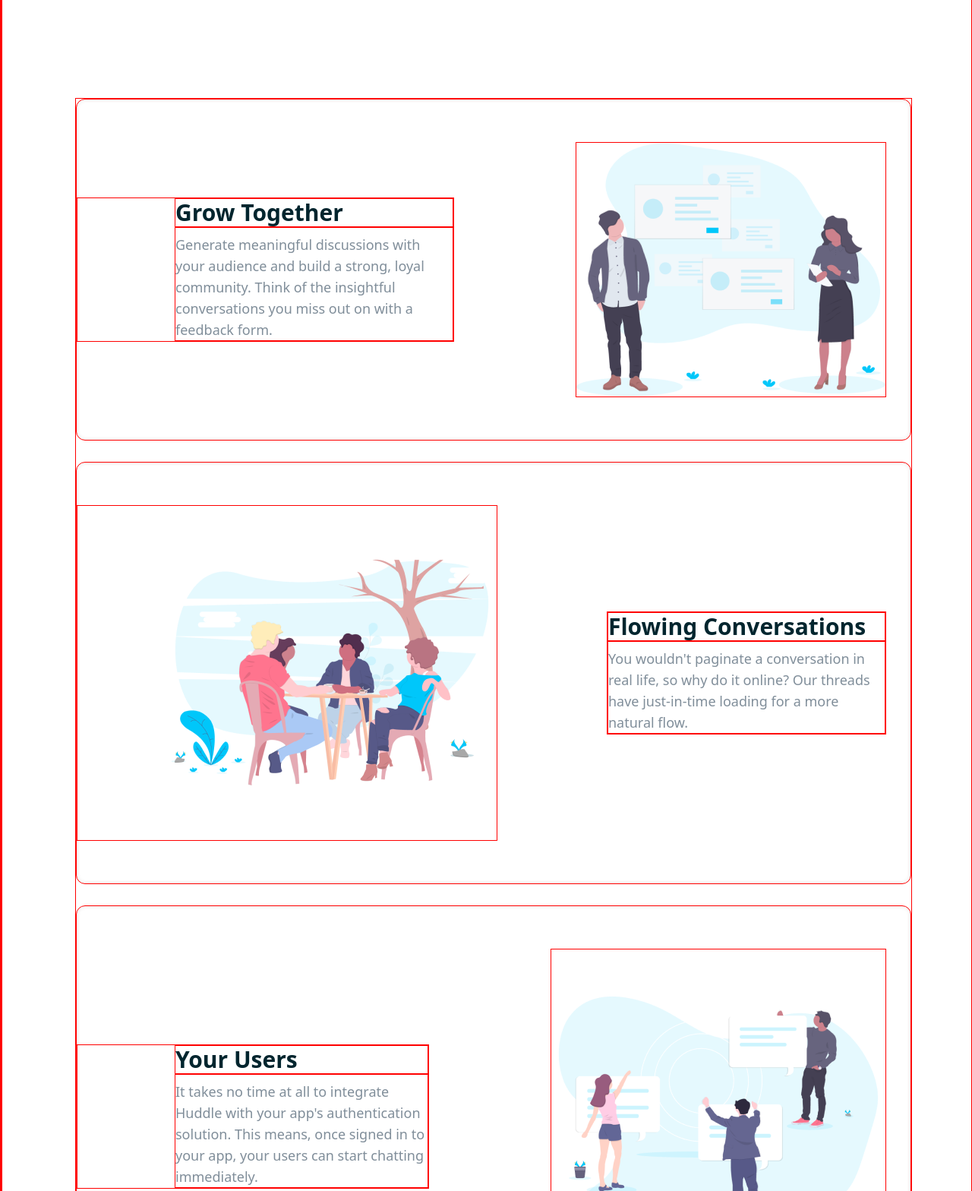
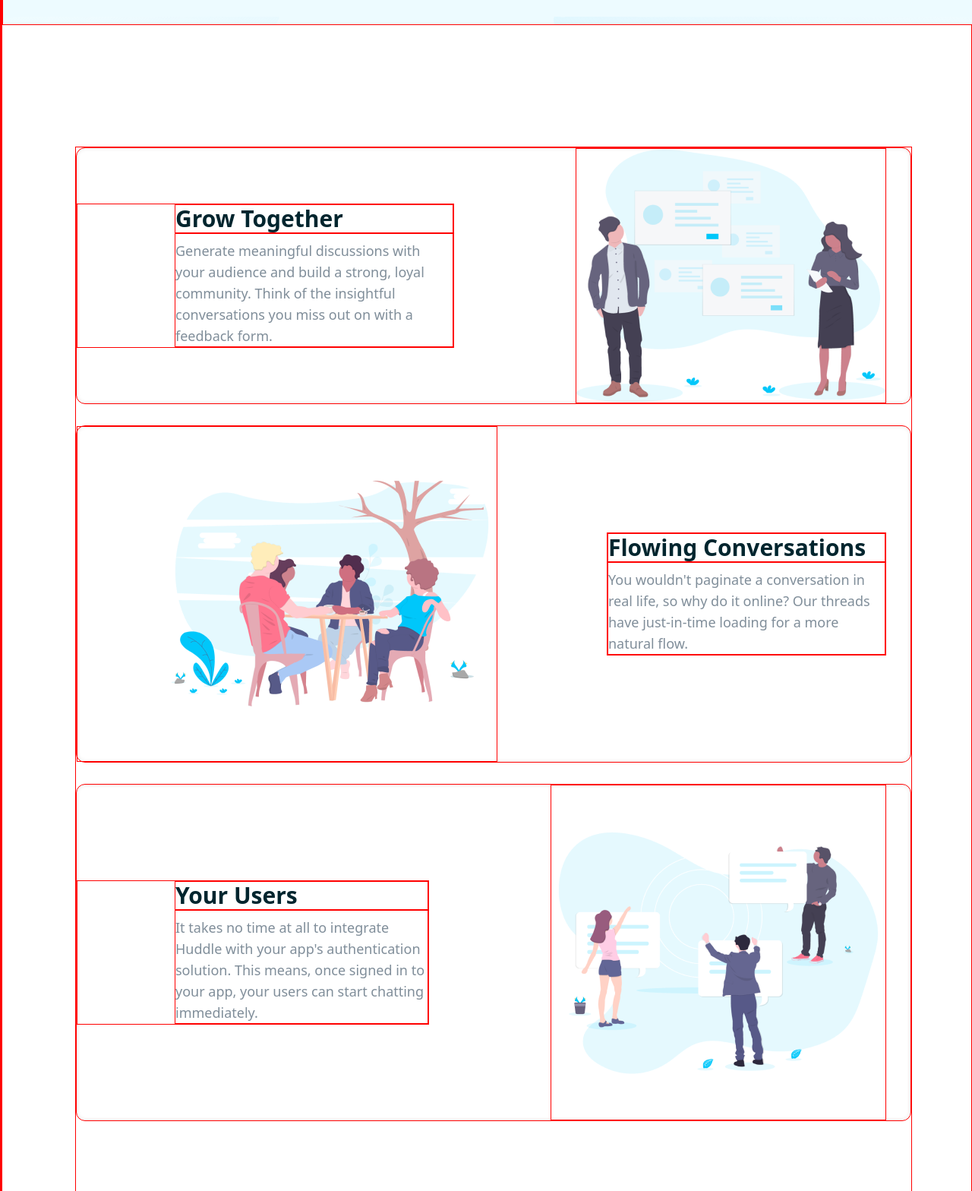
Before and after one commit to Georginio-prod/Huddle-landing-, a website built with Vite: page index.html in a window 1280 px wide. Shown: the part 700-2268 px from the top of the page at 76% size. Built offline with nearby package versions, Linux system fonts and the light colour scheme.

Commit message:
modification for the size of component

```diff
--- a/index.html
+++ b/index.html
@@ -27,7 +27,7 @@
         class="justify-center items-center bg-bac relative w-full"
         style="background-image: url(./public/bg-hero-desktop.svg)"
       >
-        <div class="ml-20 mr-20 z-10 mt-16">
+        <div class="ml-20 mr-20 z-10 mt-16 mb-16">
           <div class="flex justify-between items-start w-full">
             <img
               src="./public/color_logo_transparent copy.png"
@@ -69,7 +69,7 @@
         class="flex justify-center items-center flex-col gap-7 mt-40 ml-24 mr-24 mb-8 relative"
       >
         <div
-          class="flex-row gap-40 flex max-w-maxWidth rounded-xl shadow-custom_inner justify-center items-center pt-14 pb-14 pr-8"
+          class="flex-row gap-40 flex max-w-maxWidth rounded-xl shadow-custom_inner justify-center items-center pr-8"
         >
           <div class="pl-32 flex-col">
             <p class="text-colorH2 text-3xl font-semibold">Grow Together</p>
@@ -84,7 +84,7 @@
         </div>
 
         <div
-          class="flex-row gap-36 flex max-w-maxWidth rounded-xl shadow-custom_inner justify-center items-center pt-14 pb-14 pr-8"
+          class="flex-row gap-36 flex max-w-maxWidth rounded-xl shadow-custom_inner justify-center items-center pr-8"
         >
           <img src="./public/Group 20 Copy 3.png" alt="img" class="pl-28" />
           <div class="flex-col">
@@ -101,7 +101,7 @@
         </div>
 
         <div
-          class="flex-row gap-40 flex max-w-maxWidth rounded-xl shadow-custom_inner justify-center items-center pt-14 pb-14 pr-8"
+          class="flex-row gap-40 flex max-w-maxWidth rounded-xl shadow-custom_inner justify-center items-center pr-8"
         >
           <div class="pl-32 flex-col">
             <p class="text-colorH2 text-3xl font-semibold">Your Users</p>
```
